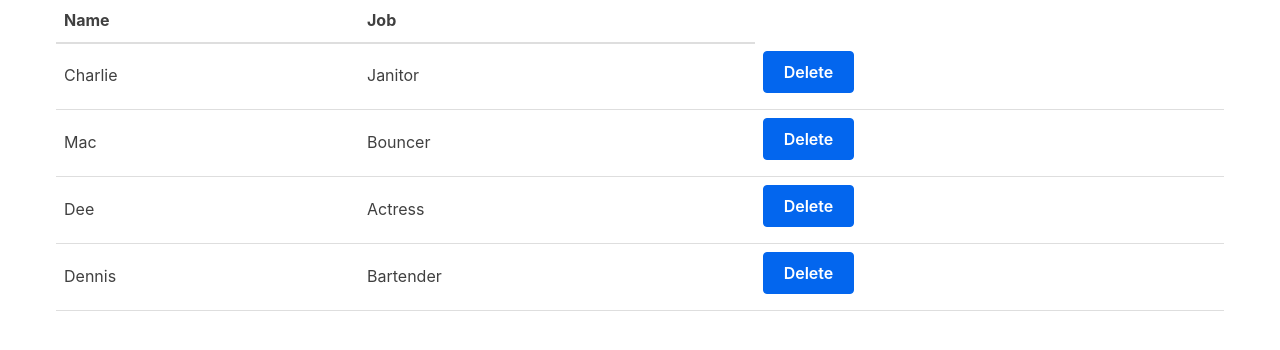
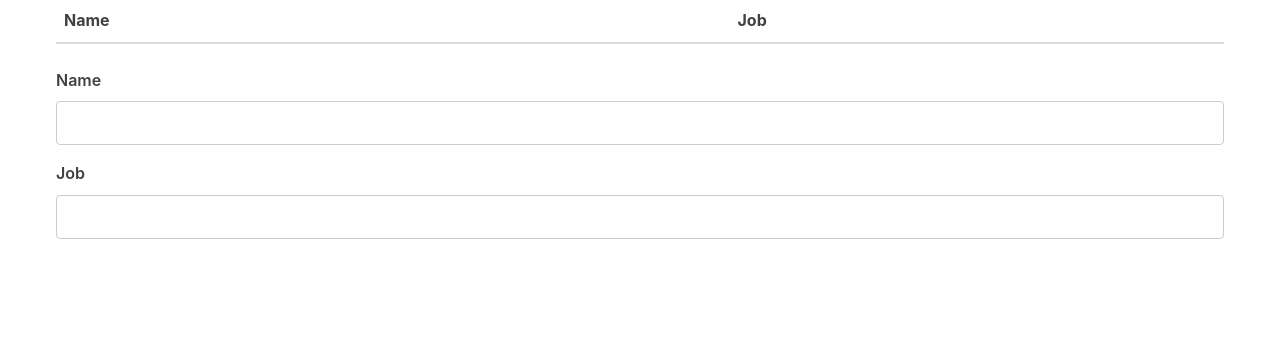
Before and after one commit to johsire/react-tutorial, a React (Create React App) app: page / in a window 1280 px wide. Shown: the top 350 px of the page. Built offline with nearby package versions, Linux system fonts and the light colour scheme.

Commit message:
Form Component

```diff
--- a/src/App.js
+++ b/src/App.js
@@ -1,26 +1,11 @@
 import React, { Component } from "react";
 import Table from "./Table";
+import Form from "./Form";
+
 
 class App extends Component {
   state = {
-    characters: [
-      {
-        name: "Charlie",
-        job: "Janitor"
-      },
-      {
-        name: "Mac",
-        job: "Bouncer"
-      },
-      {
-        name: "Dee",
-        job: "Actress"
-      },
-      {
-        name: "Dennis",
-        job: "Bartender"
-      }
-    ]
+    characters: [],
   }
 
   removeCharacter = index => {
@@ -29,9 +14,9 @@
       this.setState({
           characters: characters.filter((character, i) => {
               return i !== index;
-          })
+          }),
       });
-  }
+  };
 
 render() {
   const { characters } = this.state;
@@ -40,11 +25,11 @@
       <div className="container">
         <Table
           characterData={characters}
-          removeCharacter={this.removeCharacter}
-        />
+          removeCharacter={this.removeCharacter} />
+        <Form />
       </div>
     );
-  }
-}
+  };
+};
 
 export default App;
--- /dev/null
+++ b/src/Form.js
@@ -0,0 +1,45 @@
+import React, { Component } from "react";
+
+class Form extends Component {
+    constructor(props) {
+        super(props)
+
+        this.initialState = {
+            name: '',
+            job: '',
+        };
+
+        this.state = this.initialState;
+    }
+
+handleChange = event => {
+    const { name, value } = event.target;
+
+    this.setState({
+        [name]: value,
+    });
+  }
+
+render() {
+    const { name, job } = this.state;
+
+    return (
+        <form>
+            <label>Name</label>
+            <input
+                type="text"
+                name="name"
+                value={name}
+                onChange={this.handleChange} />
+            <label>Job</label>
+            <input
+                type="text"
+                name="name"
+                value={job}
+                onChange={this.handleChange} />
+        </form>
+    )
+ }
+}
+
+export default Form;
```
Also changed, not shown: src/Table.js (+5 -3 lines).
